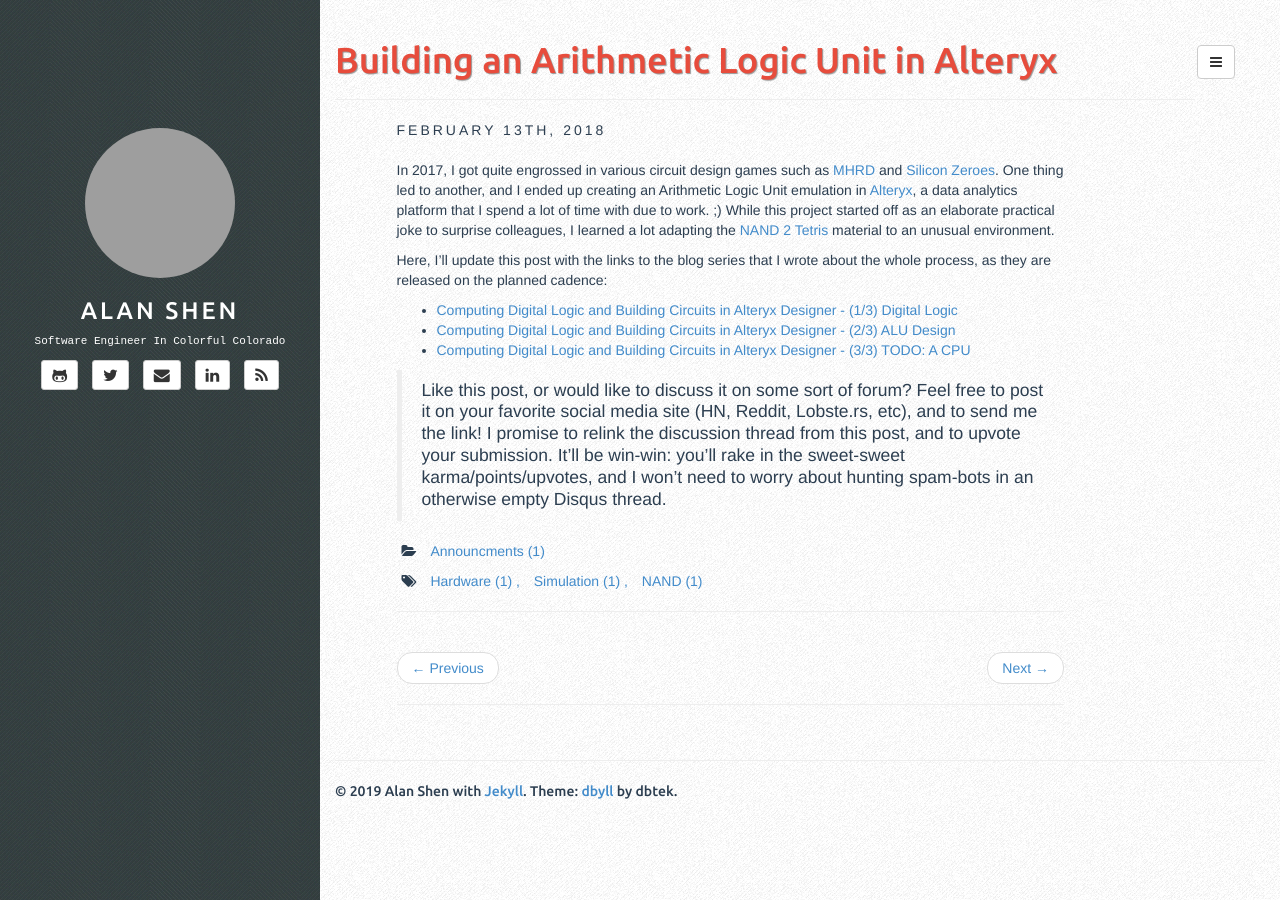
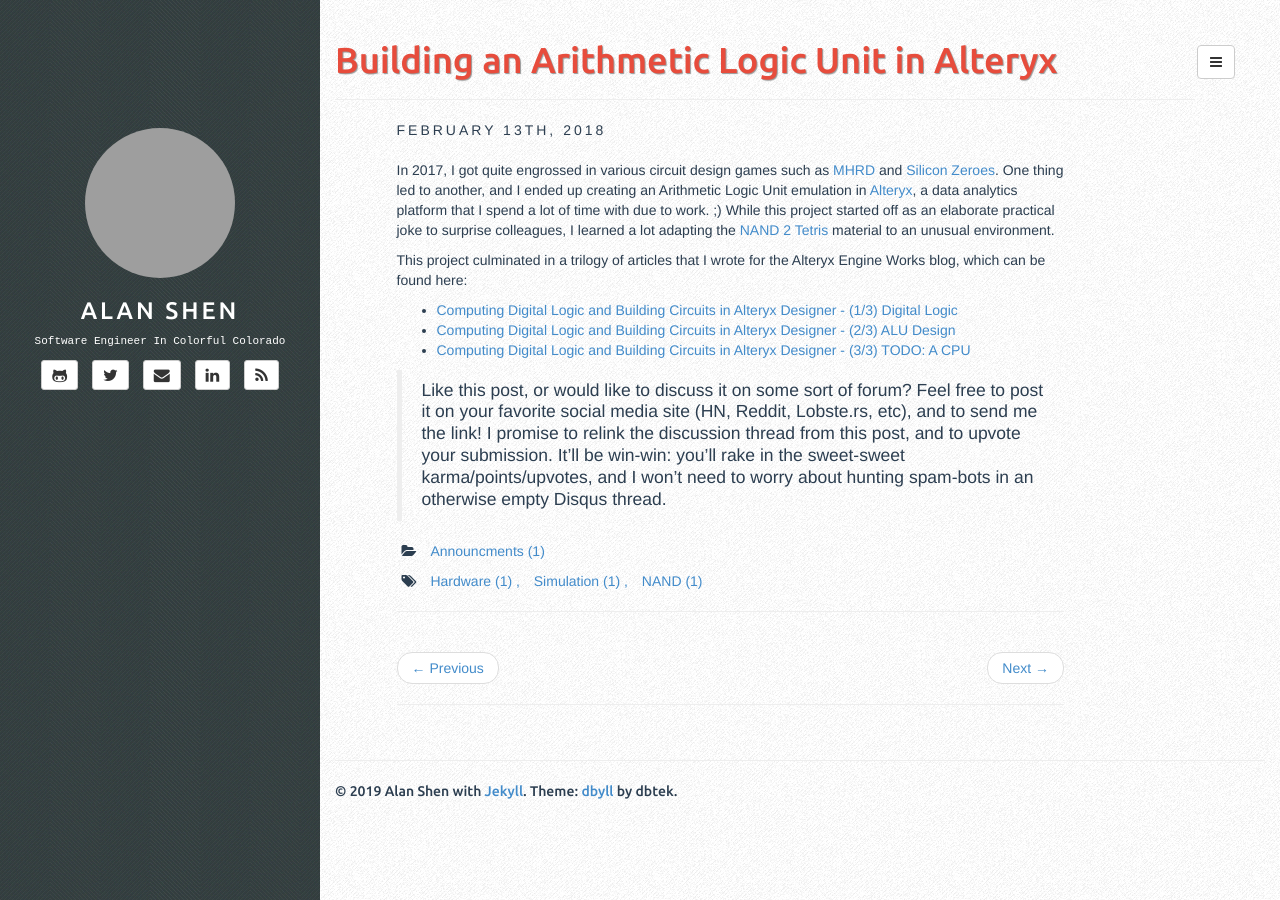
Before and after one commit to sunzenshen/sunzenshen.github.io, a Jekyll site: the page built from _posts/2018-02-13-alteryx-nand-to-alu.markdown, in a window 1280 px wide. Built offline with Jekyll 4.4.1, drawn with Linux system fonts in a browser that asks for light colours; grey boxes are pictures that could not be loaded.

Commit message:
Trilogy for Alteryx ALU is probably final at this point

```diff
--- a/_posts/2018-02-13-alteryx-nand-to-alu.markdown
+++ b/_posts/2018-02-13-alteryx-nand-to-alu.markdown
@@ -12,7 +12,7 @@ a data analytics platform that I spend a lot of time with due to work. ;)
 While this project started off as an elaborate practical joke to surprise colleagues,
 I learned a lot adapting the [NAND 2 Tetris](http://www.nand2tetris.org/) material to an unusual environment.
 
-Here, I'll update this post with the links to the blog series that I wrote about the whole process, as they are released on the planned cadence:
+This project culminated in a trilogy of articles that I wrote for the Alteryx Engine Works blog, which can be found here:
 
 * [Computing Digital Logic and Building Circuits in Alteryx Designer - (1/3) Digital Logic](https://community.alteryx.com/t5/Engine-Works-Blog/Computing-Digital-Logic-and-Building-Circuits-in-Alteryx/ba-p/132837)
 * [Computing Digital Logic and Building Circuits in Alteryx Designer - (2/3) ALU Design](https://community.alteryx.com/t5/Engine-Works-Blog/Computing-Digital-Logic-and-Building-Circuits-in-Alteryx/ba-p/90910)
```
